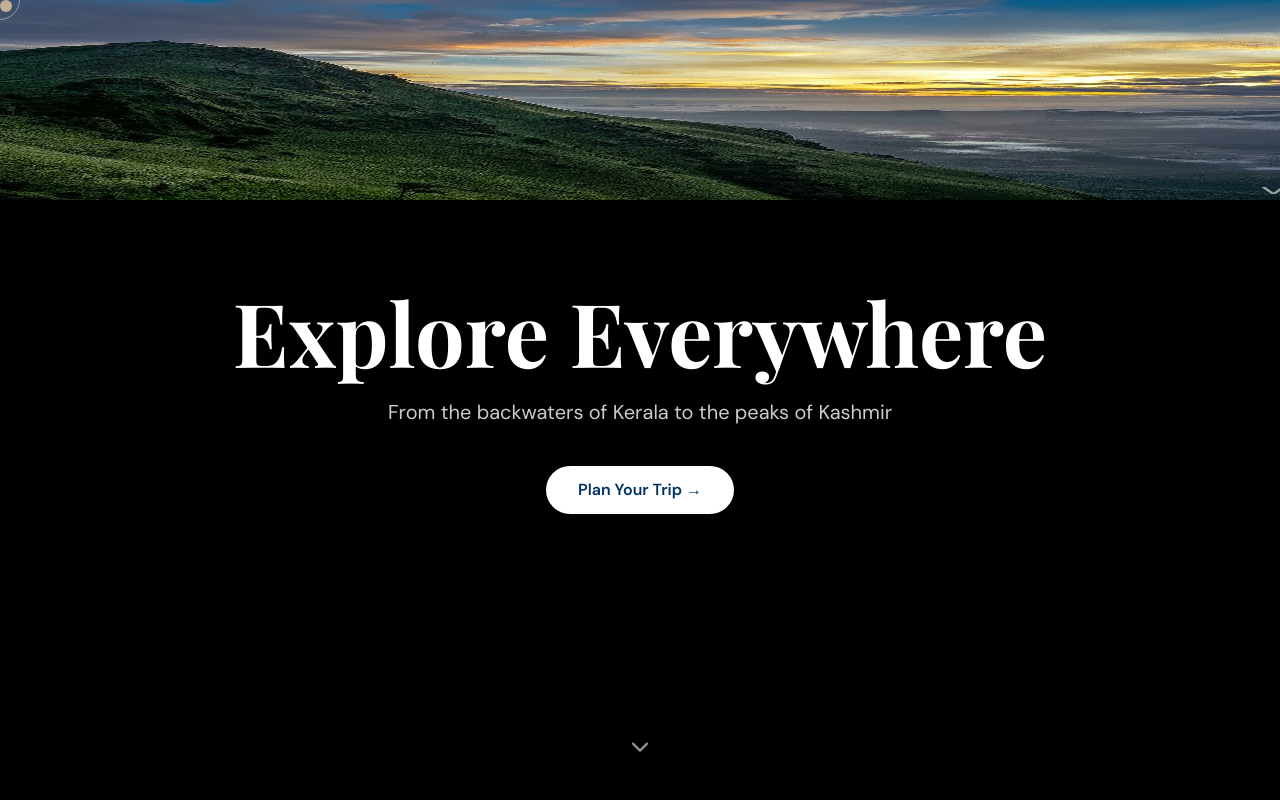
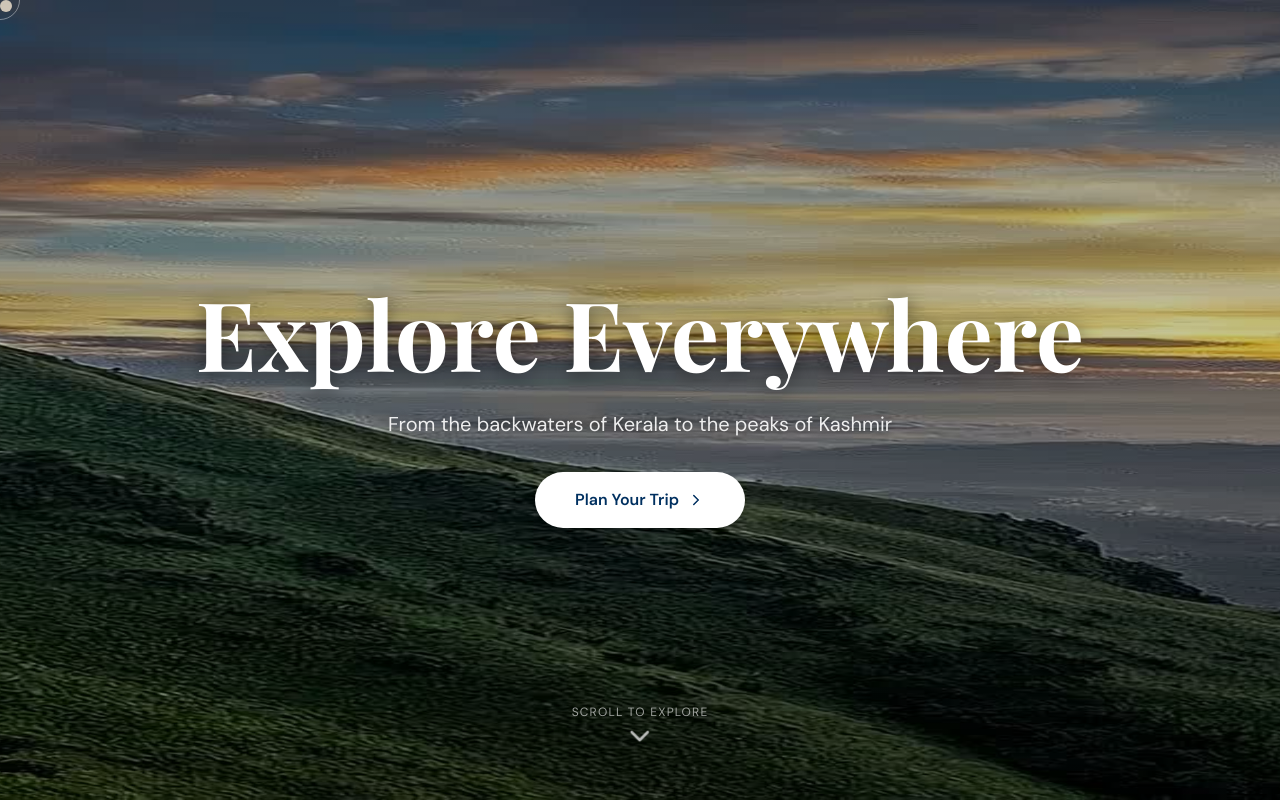
Before and after one commit to qaisedlatte-creator/trippy, a Next.js app: page / in a window 1280 px wide. Shown: the top 802 px of the page. Built offline with nearby package versions, Linux system fonts and the light colour scheme.

Commit message:
Improve scroll animation: fullscreen layout, overlay, premium styling

```diff
--- a/components/blocks/scroll-animation.tsx
+++ b/components/blocks/scroll-animation.tsx
@@ -1,6 +1,6 @@
 "use client";
 
-import { useEffect, useRef, useState } from "react";
+import { useEffect, useRef, useState, useCallback } from "react";
 import { ChevronDown } from "lucide-react";
 
 interface ScrollAnimationProps {
@@ -12,27 +12,39 @@ export default function ScrollAnimation({
   totalFrames = 40,
   frameFolder = "/frames",
 }: ScrollAnimationProps) {
+  // Canvas ref for rendering frames
   const canvasRef = useRef<HTMLCanvasElement>(null);
+  // Outer container ref for scroll progress calculation
   const containerRef = useRef<HTMLDivElement>(null);
+  // Preloaded frames stored in ref to avoid re-renders
   const framesRef = useRef<HTMLImageElement[]>([]);
+  // Animation frame ID for cleanup
   const rafRef = useRef<number>(0);
+  // Current smoothed frame index (mutable, no re-render)
   const currentFrameRef = useRef(0);
+  // Target frame from scroll position
   const targetFrameRef = useRef(0);
+  // Loading state
   const [isLoaded, setIsLoaded] = useState(false);
 
-  // Easing factor for smooth animation (0.05-0.3 recommended)
+  // Easing factor - lower = smoother but more lag, higher = more responsive but potentially jittery
   const EASING = 0.15;
 
   /**
-   * Generate frame URL from index
+   * Generate frame URL from index (0-based)
+   * Frames named: ezgif-frame-001.jpg to ezgif-frame-040.jpg
    */
-  const getFrameUrl = (index: number): string => {
+  const getFrameUrl = useCallback(
+    (index: number): string => {
       const padded = String(index + 1).padStart(3, "0");
       return `${frameFolder}/ezgif-frame-${padded}.jpg`;
-  };
+    },
+    [frameFolder]
+  );
 
   /**
-   * Preload all frames
+   * Preload all frames before animation starts
+   * Returns promise that resolves when all frames loaded
    */
   useEffect(() => {
     let mounted = true;
@@ -41,7 +53,8 @@ export default function ScrollAnimation({
       return new Promise((resolve, reject) => {
         const img = new Image();
         img.onload = () => resolve(img);
-        img.onerror = () => reject(new Error(`Failed to load frame ${index + 1}`));
+        img.onerror = () =>
+          reject(new Error(`Failed to load frame ${index + 1}`));
         img.src = getFrameUrl(index);
       });
     };
@@ -73,9 +86,11 @@ export default function ScrollAnimation({
   }, [totalFrames, frameFolder]);
 
   /**
-   * Calculate scroll progress through sticky container
+   * Calculate scroll progress (0 to 1) through sticky container
+   * 0 = top of container at viewport top
+   * 1 = bottom of container at viewport bottom
    */
-  const getScrollProgress = (): number => {
+  const getScrollProgress = useCallback((): number => {
     const container = containerRef.current;
     if (!container) return 0;
 
@@ -84,80 +99,106 @@ export default function ScrollAnimation({
     const viewportHeight = window.innerHeight;
     const scrollDistance = containerHeight - viewportHeight;
 
+    // Container shorter than viewport (edge case)
     if (scrollDistance <= 0) return 0.5;
 
+    // How far we've scrolled past the container top
     const scrolled = -rect.top;
     return Math.max(0, Math.min(1, scrolled / scrollDistance));
-  };
+  }, []);
 
   /**
-   * Draw frame to canvas with cover behavior
+   * Draw image to canvas with cover behavior (like CSS object-fit: cover)
+   * Maintains aspect ratio while filling entire canvas
    */
-  const drawFrame = (ctx: CanvasRenderingContext2D, img: HTMLImageElement) => {
-    const canvas = ctx.canvas;
-    const canvasWidth = canvas.clientWidth;
-    const canvasHeight = canvas.clientHeight;
-
+  const drawCover = (
+    ctx: CanvasRenderingContext2D,
+    img: HTMLImageElement,
+    canvasWidth: number,
+    canvasHeight: number
+  ) => {
     const imgRatio = img.width / img.height;
     const canvasRatio = canvasWidth / canvasHeight;
 
-    let drawWidth: number, drawHeight: number, offsetX: number, offsetY: number;
+    let drawWidth: number,
+      drawHeight: number,
+      offsetX: number,
+      offsetY: number;
 
     if (imgRatio > canvasRatio) {
-      // Image is wider - fit by height
+      // Image is wider than canvas - fit by height, center horizontally
       drawHeight = canvasHeight;
       drawWidth = imgRatio * canvasHeight;
       offsetX = (canvasWidth - drawWidth) / 2;
       offsetY = 0;
     } else {
-      // Image is taller - fit by width
+      // Image is taller than canvas - fit by width, center vertically
       drawWidth = canvasWidth;
       drawHeight = canvasWidth / imgRatio;
       offsetX = 0;
       offsetY = (canvasHeight - drawHeight) / 2;
     }
 
-    ctx.clearRect(0, 0, canvasWidth, canvasHeight);
     ctx.drawImage(img, offsetX, offsetY, drawWidth, drawHeight);
   };
 
   /**
-   * Animation loop
+   * Render current frame to canvas
+   * Called every animation frame
    */
-  const animate = () => {
+  const renderToCanvas = useCallback(() => {
     const canvas = canvasRef.current;
-    if (!canvas || !isLoaded || framesRef.current.length === 0) {
+    if (!canvas || !isLoaded || framesRef.current.length === 0) return;
+
+    const ctx = canvas.getContext("2d", {
+      alpha: false, // No transparency = better performance
+      desynchronized: true, // Lower latency for scroll-synced rendering
+    });
+
+    if (!ctx) return;
+
+    // Get smoothed frame index
+    const frameIndex = Math.round(currentFrameRef.current);
+    const clampedIndex = Math.max(0, Math.min(totalFrames - 1, frameIndex));
+
+    // Clear and draw
+    const dpr = window.devicePixelRatio || 1;
+    const width = canvas.width / dpr;
+    const height = canvas.height / dpr;
+
+    ctx.clearRect(0, 0, width, height);
+    drawCover(ctx, framesRef.current[clampedIndex], width, height);
+  }, [isLoaded, totalFrames]);
+
+  /**
+   * Main animation loop
+   * Updates scroll target, applies easing, renders frame
+   */
+  const animate = useCallback(() => {
+    if (!isLoaded) {
       rafRef.current = requestAnimationFrame(animate);
       return;
     }
 
-    // Get target frame from scroll position
+    // Get target frame from current scroll position
     const progress = getScrollProgress();
     targetFrameRef.current = progress * (totalFrames - 1);
 
-    // Apply easing for smooth transitions
+    // Linear interpolation for smooth transitions
     currentFrameRef.current +=
       (targetFrameRef.current - currentFrameRef.current) * EASING;
 
-    // Draw current frame (rounded to nearest)
-    const frameIndex = Math.round(currentFrameRef.current);
-    const clampedIndex = Math.max(0, Math.min(totalFrames - 1, frameIndex));
-    const ctx = canvas.getContext("2d", {
-      alpha: false,
-      desynchronized: true,
-    });
-
-    if (ctx) {
-      drawFrame(ctx, framesRef.current[clampedIndex]);
-    }
+    // Render the frame
+    renderToCanvas();
 
     rafRef.current = requestAnimationFrame(animate);
-  };
+  }, [isLoaded, getScrollProgress, totalFrames, renderToCanvas]);
 
   /**
-   * Handle canvas resize for DPI
+   * Handle canvas resize - set internal resolution to match display
+   * Accounts for device pixel ratio (Retina displays)
    */
-  const handleResize = () => {
+  const handleResize = useCallback(() => {
     const canvas = canvasRef.current;
     const container = containerRef.current;
     if (!canvas || !container) return;
@@ -165,16 +206,18 @@ export default function ScrollAnimation({
     const dpr = window.devicePixelRatio || 1;
     const rect = container.getBoundingClientRect();
 
+    // Set actual canvas buffer size
     canvas.width = rect.width * dpr;
     canvas.height = rect.height * dpr;
 
+    // Scale context to match
     const ctx = canvas.getContext("2d");
     if (ctx) {
       ctx.scale(dpr, dpr);
     }
-  };
+  }, []);
 
-  // Initialize and start animation
+  // Initialize animation loop
   useEffect(() => {
     handleResize();
     window.addEventListener("resize", handleResize);
@@ -184,64 +227,100 @@ export default function ScrollAnimation({
       window.removeEventListener("resize", handleResize);
       cancelAnimationFrame(rafRef.current);
     };
-    // eslint-disable-next-line react-hooks/exhaustive-deps
-  }, [isLoaded]);
+  }, [handleResize, animate]);
 
   return (
-    <div ref={containerRef} className="relative w-full h-[400vh]">
-      {/* Sticky viewport container */}
-      <div className="sticky top-0 h-screen overflow-hidden bg-black">
+    <>
+      {/*
+        Outer scroll container
+        Height determines how long the scroll animation lasts
+        300vh = 3 viewport heights of scrolling to play all 40 frames
+      */}
+      <div ref={containerRef} className="relative w-full h-[300vh]">
+        {/*
+          Sticky viewport container
+          Stays fixed while scrolling through outer container
+          This is what creates the scroll-scrubbing effect
+        */}
+        <div className="sticky top-0 w-full h-screen overflow-hidden bg-black">
+          {/* Canvas background - renders animation frames */}
+          <canvas
+            ref={canvasRef}
+            className="absolute inset-0 w-full h-full block"
+            style={{ imageRendering: "auto" }}
+          />
+
+          {/* Dark overlay for text readability */}
+          <div
+            className="absolute inset-0 bg-gradient-to-b from-black/40 via-black/20 to-black/40 pointer-events-none"
+            style={{ zIndex: 1 }}
+          />
+
           {/* Loading state */}
           {!isLoaded && (
-          <div className="absolute inset-0 flex items-center justify-center z-10 bg-black">
-            <p className="text-white/50 font-dm text-sm">Loading...</p>
+            <div className="absolute inset-0 flex items-center justify-center z-20 bg-black">
+              <p className="text-white/50 font-dm text-sm tracking-wide">
+                Loading...
+              </p>
             </div>
           )}
 
-        {/* Canvas for frame rendering */}
-        <canvas
-          ref={canvasRef}
-          className="w-full h-full block"
-          style={{ imageRendering: "auto" }}
-        />
-
-        {/* Overlay content */}
+          {/* Centered overlay content */}
           <div
-          className={`absolute inset-0 flex flex-col items-center justify-center text-center px-4 transition-opacity duration-500 ${
+            className={`absolute inset-0 flex flex-col items-center justify-center text-center px-6 transition-opacity duration-700 z-10 ${
               isLoaded ? "opacity-100" : "opacity-0"
             }`}
-          style={{ zIndex: 10 }}
           >
+            {/* Main heading */}
             <h1
-            className="font-playfair font-bold text-white leading-[1.05] mb-5"
-            style={{ fontSize: "clamp(42px, 8vw, 88px)" }}
+              className="font-playfair font-bold text-white leading-tight mb-4"
+              style={{
+                fontSize: "clamp(48px, 10vw, 96px)",
+                textShadow: "0 2px 20px rgba(0,0,0,0.5)",
+              }}
             >
               Explore Everywhere
             </h1>
 
-          <p className="font-dm text-white/80 text-base sm:text-lg md:text-xl max-w-xl leading-relaxed mb-10">
+            {/* Subtext */}
+            <p
+              className="font-dm text-white/90 max-w-xl leading-relaxed mb-8"
+              style={{
+                fontSize: "clamp(16px, 2.5vw, 20px)",
+                textShadow: "0 1px 10px rgba(0,0,0,0.5)",
+              }}
+            >
               From the backwaters of Kerala to the peaks of Kashmir
             </p>
 
+            {/* CTA Button */}
             <a
               href="/destinations"
-            className="bg-white hover:bg-white/90 text-[#003060] font-dm font-semibold px-8 py-3 rounded-full transition-colors duration-200 min-h-[44px] flex items-center"
+              className="bg-white hover:bg-white/95 text-[#003060] font-dm font-semibold px-10 py-4 rounded-full transition-all duration-300 min-h-[52px] flex items-center gap-2 shadow-lg hover:shadow-xl hover:scale-105"
+              style={{
+                fontSize: "clamp(14px, 2vw, 16px)",
+              }}
             >
-            Plan Your Trip →
+              Plan Your Trip
+              <ChevronDown size={18} className="-rotate-90" />
             </a>
           </div>
 
           {/* Scroll indicator */}
           <div
-          className={`absolute bottom-8 left-1/2 -translate-x-1/2 z-10 flex flex-col items-center gap-1 transition-opacity duration-500 ${
+            className={`absolute bottom-10 left-1/2 -translate-x-1/2 z-10 flex flex-col items-center gap-2 transition-opacity duration-700 ${
               isLoaded ? "opacity-100" : "opacity-0"
             }`}
           >
+            <span className="text-white/60 text-xs tracking-widest uppercase font-dm">
+              Scroll to explore
+            </span>
             <div className="animate-bounce">
-            <ChevronDown size={28} className="text-white/60" />
+              <ChevronDown size={32} className="text-white/70" />
             </div>
           </div>
         </div>
       </div>
+    </>
   );
 }
```
Lines whose indentation alone changed are shown as unchanged.
